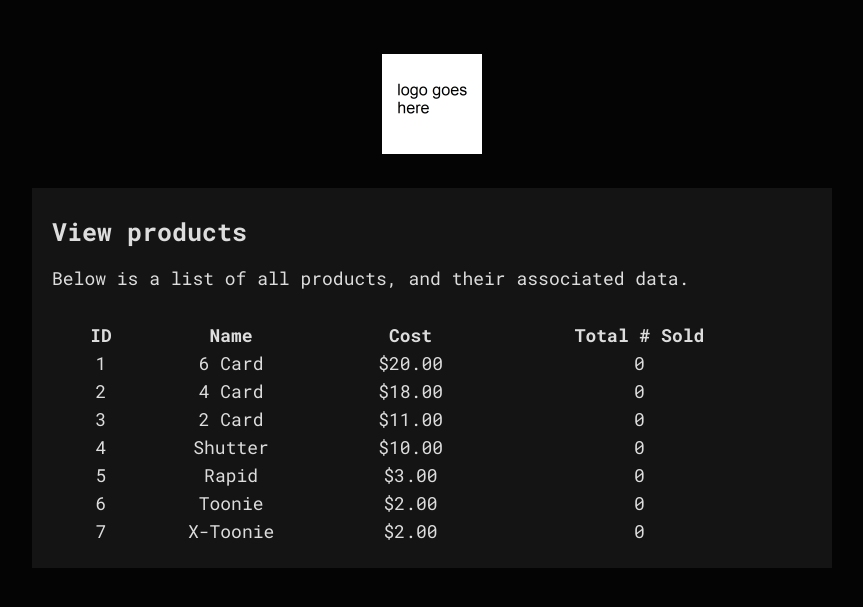
After one commit to GreenBalaclavaMan/total-bingo, a PHP site: page /viewproducts.php in a window 1280 px wide. The commit adds this page. Shown: the top 607 px of the page, without its empty margins (208-1071 px from the left). Run offline with PHP 8.4, Linux system fonts and the light colour scheme; data comes from the database, SQL or seed files in the repository; both versions use the stored data as it was after the commit.

Commit message:
Database has been created Products table has been created and formatted Product data has been added to db Wrote viewproducts.php to show data in t_products

```diff
--- a/css/stylesheet.css
+++ b/css/stylesheet.css
@@ -139,6 +139,9 @@ table {
 	width: 100%;
 	padding: 12px 20px;
 }
+td {
+	text-align: center;
+}
 td.cell-heading {
 	font-weight: bolder;
 	text-align: right;
--- a/header.php
+++ b/header.php
@@ -1,5 +1,8 @@
 <!DOCTYPE html PUBLIC>
 <?php
+
+	//Gain DB Conn
+	require_once 'scripts/dbc.php';
 
 ?>
 <html xmlns="http://www.w3.org/1999/xhtml" xml:lang="en" lang="en">
--- a/main.php
+++ b/main.php
@@ -4,6 +4,7 @@
 
 	//Header
 	require 'header.php';
+
 ?>
 <html>
 	<div class="div-content">
@@ -15,6 +16,7 @@
 		</p>
 		<ul>
 			<li><a href="index.php">index.php</a></li>
+			<li><a href="viewproducts.php">viewproducts.php</a></li>
 		</ul>
 	</div>
 </html>
--- /dev/null
+++ b/scripts/dbc.php
@@ -0,0 +1,7 @@
+<?php
+     $conn = mysqli_connect('localhost','root','','db_totalbingo');//or DIE('No Connection');
+	// Check connection
+	if (!$conn) {
+	  die("Error - " . mysqli_connect_error());
+	}
+?>
--- /dev/null
+++ b/viewproducts.php
@@ -0,0 +1,79 @@
+<?php
+	//Init Variables
+	$title = "View Products";
+
+	//Header
+	require 'header.php';
+
+	//Perform select query on data in t_products
+	$sql = 'SELECT * FROM `t_products`';
+	$query_data = mysqli_query($conn, $sql) or DIE('Bad Select Query');
+
+	//Store data in local array
+	$array_products = array();
+	while($row = mysqli_fetch_array($query_data)){
+		array_push($array_products, $row);
+	}
+
+?>
+<html>
+	<div class="div-content">
+		<h1>
+			View products
+		</h1>
+
+		<p>
+			Below is a list of all products, and their associated data.
+		</p>
+
+<?php
+	//Check if array_products exists
+	if(ISSET($array_products)) {
+?>
+		<!--Product data-->
+		<table>
+			<tr>
+				<th>
+					ID
+				</th>
+				<th>
+					Name
+				</th>
+				<th>
+					Cost
+				</th>
+				<th>
+					Total # Sold
+				</th>
+			</tr>
+<?php
+		//Loop through array_product
+		for($i=0; $i < sizeof($array_products); $i ++) {
+?>
+			<tr>
+				<td>
+					<?php echo($array_products[$i][0]); ?>
+				</td>
+				<td>
+					<?php echo($array_products[$i][1]); ?>
+				</td>
+				<td>
+					<?php echo('$' . number_format($array_products[$i][2], 2)); ?>
+				</td>
+				<td>
+					<?php echo($array_products[$i][3]); ?>
+				</dt>
+			</tr>
+<?php
+		}
+	}
+?>
+		</table>
+	</div>
+</html>
+<?php
+
+	//Footer
+	require 'footer.php';
+
+?>
```
Also changed, not shown: t_products.sql (added, +73 -0 lines).
